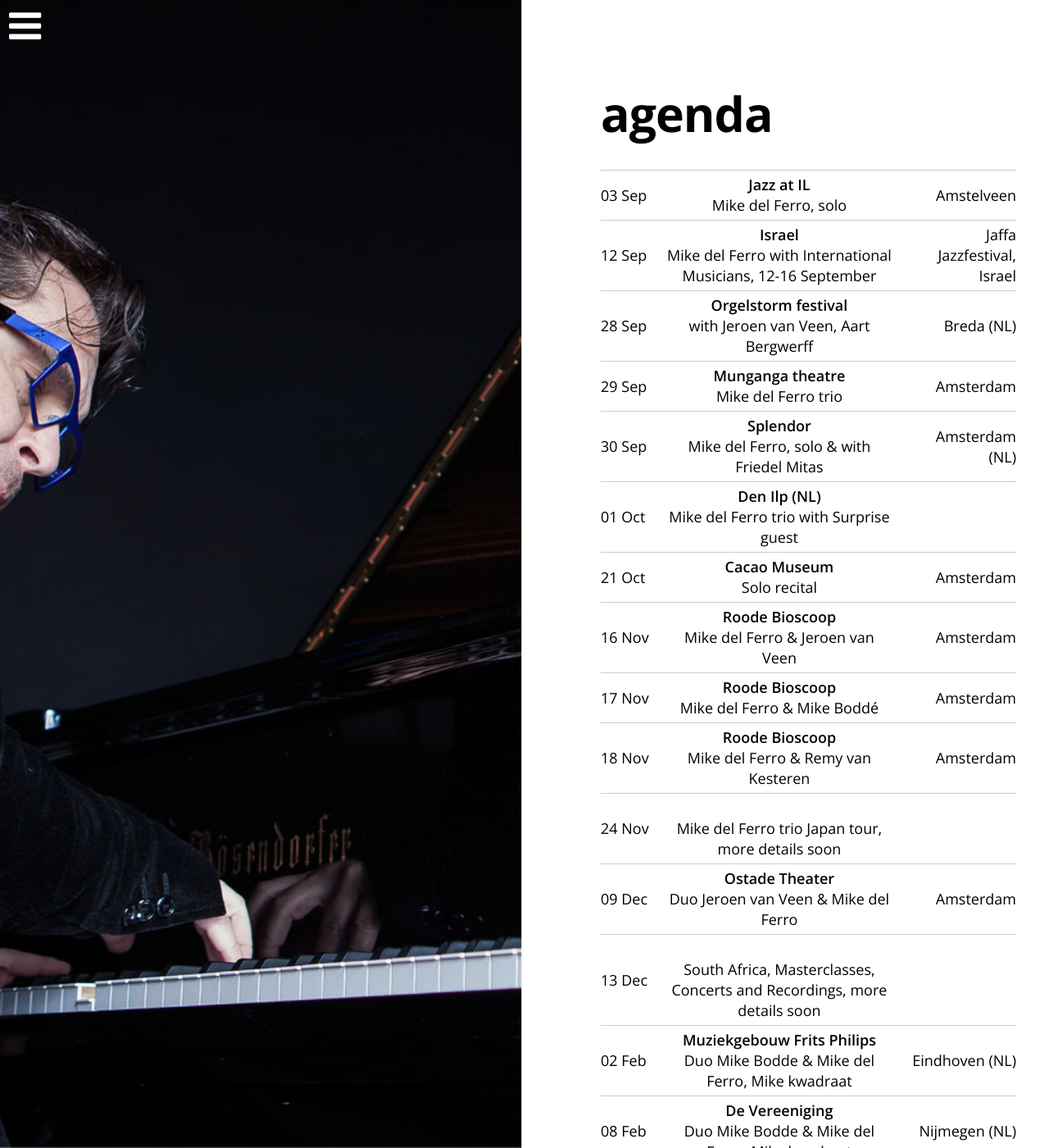
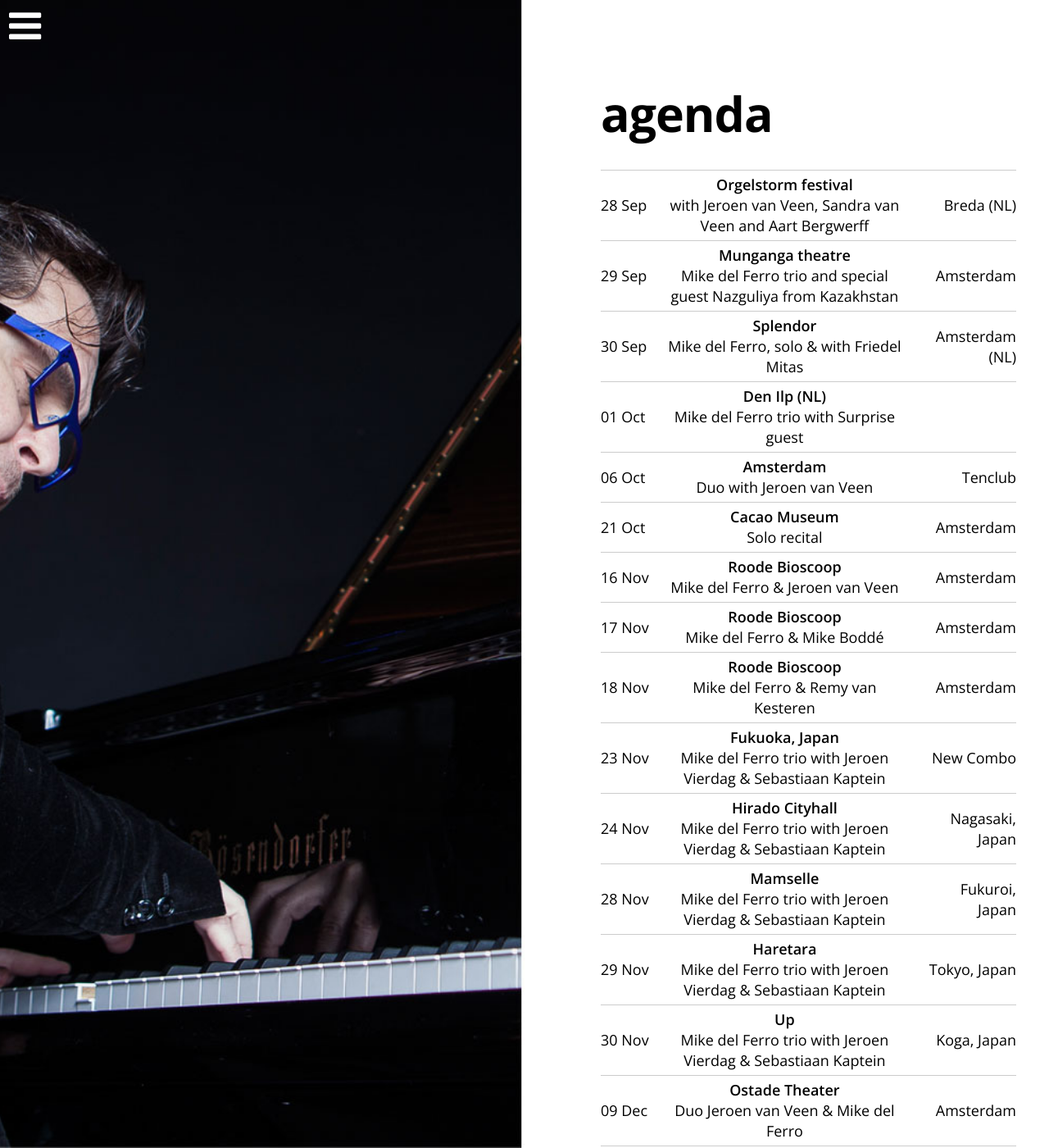
Before and after one commit to mikedelferro/website, a Jekyll site: the page built from agenda.html, in a window 1280 px wide and 1400 px high. Shown: the whole window at 82% size. Built offline with Jekyll 4.4.1, drawn with Linux system fonts in a browser that asks for light colours; nearby versions of some CDN libraries; some of the changed text lies outside the part shown.

Commit message:
Updated '_config.yml' via CloudCannon

```diff
--- a/_config.yml
+++ b/_config.yml
@@ -1,9 +1,10 @@
 gigs:
-  - title: 'with Jeroen van Veen, Aart Bergwerff'
+  - title: 'with Jeroen van Veen, Sandra van Veen  and Aart Bergwerff'
     date: 2017-09-28 20:00:00
     location: Breda (NL)
     venue: Orgelstorm festival
-    url:
+    url: >-
+      http://www.grotekerkbreda.nl/activiteiten/internationaal-orgelfestival-breda-7/
   - title: 'Duo Mike Bodde & Mike del Ferro, Mike kwadraat'
     date: 2018-02-02 20:15:00
     location: Eindhoven (NL)
@@ -79,25 +80,25 @@ gigs:
     location: Dordrecht (NL)
     venue: Energiehuis
     url: www.kunstmin.nl
-  - title: 'Mike del Ferro with International Musicians, 12-16 September'
-    date: 2017-09-12 00:00:00
-    location: 'Jaffa Jazzfestival, Israel'
-    venue: Israel
+  - title: Duo with Jeroen van Veen
+    date: 2017-10-06 20:00:00
+    location: Tenclub
+    venue: Amsterdam
+    url: 'https://www.facebook.com/onbehalfoftenclub/'
+  - title: Mike del Ferro trio with Jeroen Vierdag & Sebastiaan Kaptein
+    date: 2017-11-23 08:00:00
+    location: New Combo
+    venue: 'Fukuoka, Japan'
     url:
-  - title: 'Mike del Ferro trio Japan tour, more details soon'
-    date: 2017-11-24 00:00:00
-    location:
-    venue:
-    url:
-  - title: Mike del Ferro trio
+  - title: Mike del Ferro trio and special guest Nazguliya from Kazakhstan
     date: 2017-09-29 20:30:00
     location: Amsterdam
     venue: Munganga theatre
     url: www.munganga.nl
-  - title: Mike del Ferro trio
-    date: 2018-02-18 15:00:00
-    location: Vorden (NL)
-    venue: Jazzclub
+  - title: Mike del Ferro trio with Jeroen Vierdag & Sebastiaan Kaptein
+    date: 2017-11-24 20:00:00
+    location: 'Nagasaki, Japan'
+    venue: Hirado Cityhall
     url:
   - title: Duo Mike Boddé and Mike del Ferro-Mike Kwadraat
     date: 2018-03-10 20:00:00
@@ -129,11 +130,11 @@ gigs:
     location: Amsterdam
     venue: Roode Bioscoop
     url: www.roodebioscoop.nl
-  - title: 'Mike del Ferro, solo'
-    date: 2017-09-03 16:00:00
-    location: Amstelveen
-    venue: Jazz at IL
-    url: 'https://www.facebook.com/jazzatil'
+  - title: Mike del Ferro trio with Jeroen Vierdag & Sebastiaan Kaptein
+    date: 2017-11-29 20:00:00
+    location: 'Tokyo, Japan'
+    venue: Haretara
+    url:
   - title: 'South Africa, Masterclasses, Concerts and Recordings, more details soon'
     date: 2017-12-13 00:00:00
     location:
@@ -149,3 +150,23 @@ gigs:
     location: Amsterdam
     venue: Cacao Museum
     url:
+  - title: Mike del Ferro trio with Jeroen Vierdag & Sebastiaan Kaptein
+    date: 2017-11-28 20:00:00
+    location: 'Fukuroi, Japan'
+    venue: Mamselle
+    url:
+  - title: Mike del Ferro trio with Jeroen Vierdag & Sebastiaan Kaptein
+    date: 2017-11-30 00:00:00
+    location: 'Koga, Japan'
+    venue: Up
+    url:
+  - title: Mike del Ferro trio with guest
+    date: 2017-12-10 16:00:00
+    location: Den Ilp (NL)
+    venue:
+    url:
+  - title: Mike del Ferro trio
+    date: 2018-03-25 15:00:00
+    location: Laren (NL)
+    venue: Rosa Spier
+    url:
```
